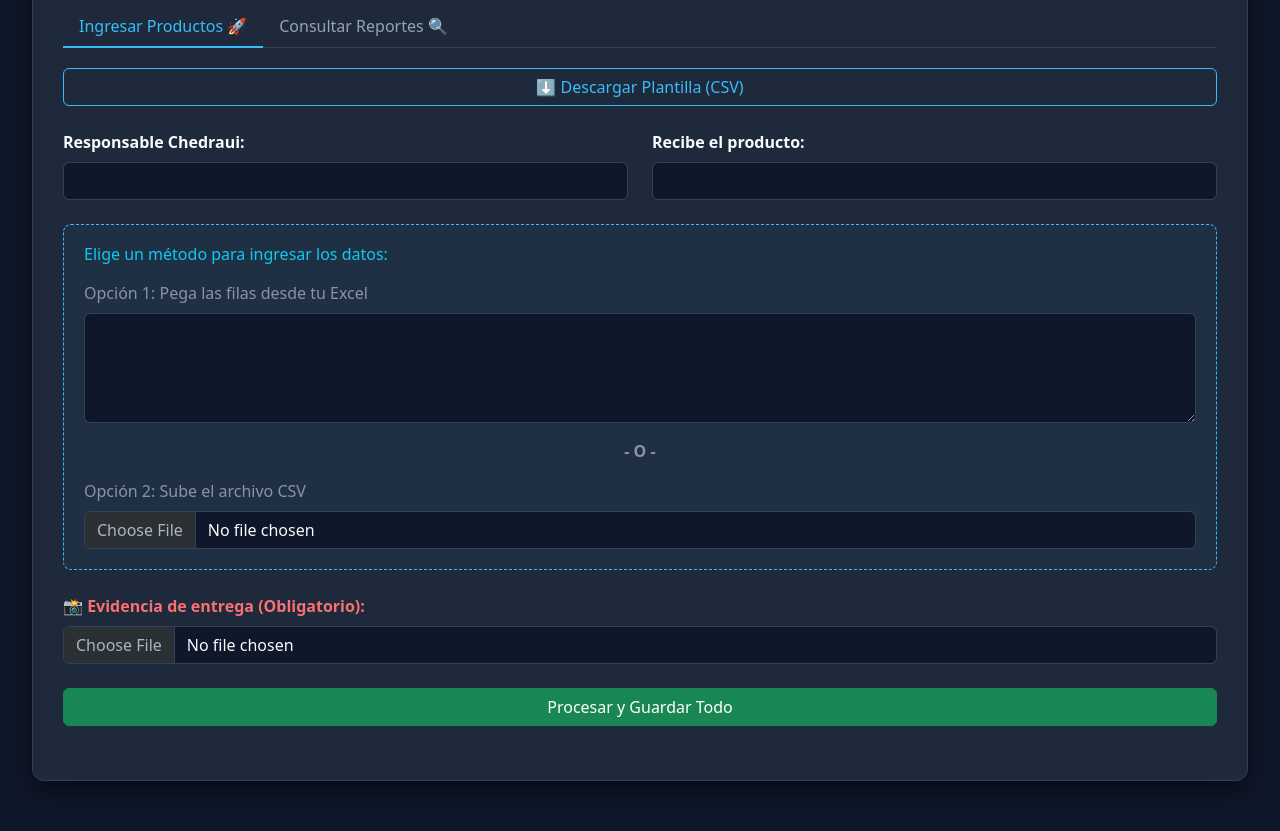
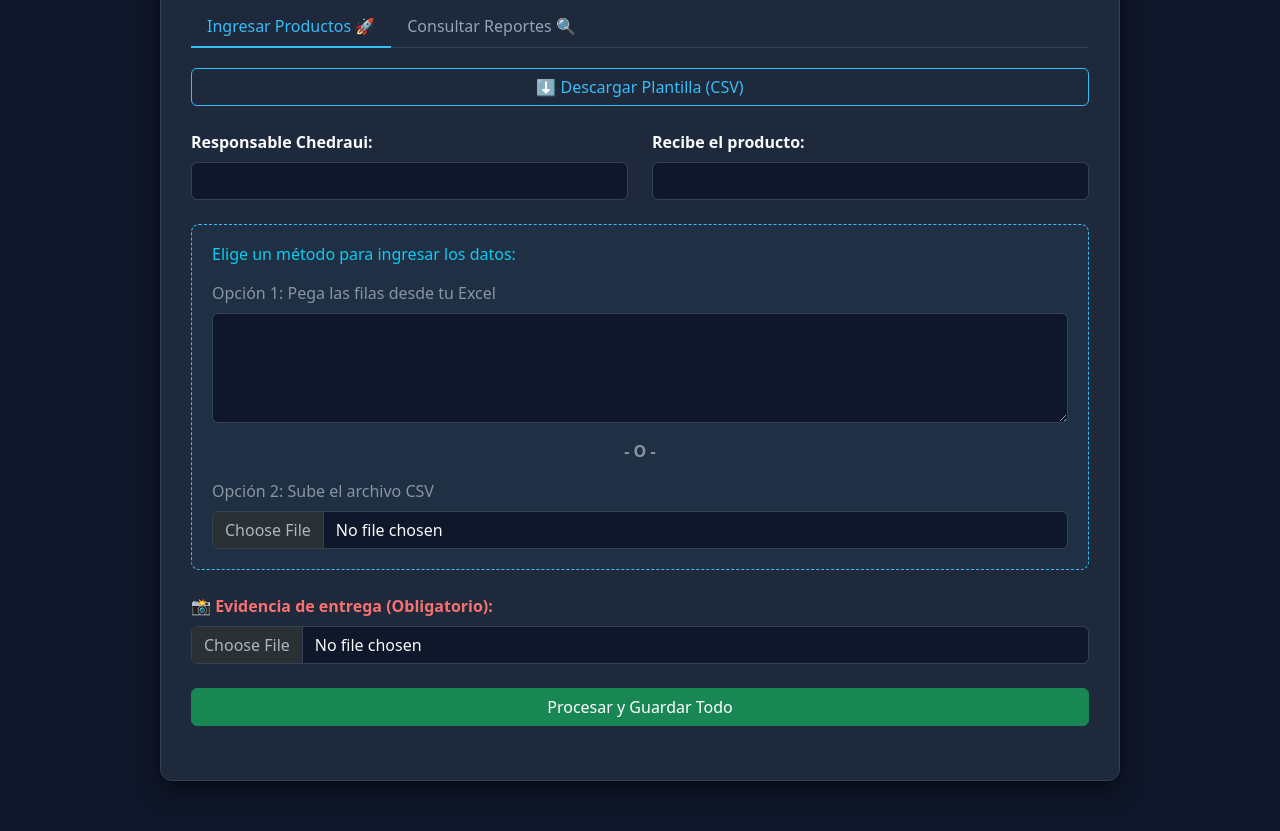
Before and after one commit to kevinsilva-rgb/app-sobrantes, a plain HTML site: page index.html in a window 1280 px wide. Shown: the part 117-948 px from the top of the page. Drawn offline with nearby package versions, Linux system fonts and the light colour scheme.

Commit message:
Update index.html
Se actualiza %

```diff
--- a/index.html
+++ b/index.html
@@ -8,7 +8,7 @@
   <style>
     :root { --bg-profundo: #0f172a; --bg-tarjeta: #1e293b; --bordes: #334155; --texto-claro: #f8fafc; --texto-muted: #94a3b8; --acento-azul: #38bdf8; }
     body { background-color: var(--bg-profundo); color: var(--texto-claro); padding-top: 30px; padding-bottom: 50px; }
-    .container { max-width: 95%; background-color: var(--bg-tarjeta); padding: 30px; border-radius: 12px; box-shadow: 0 10px 25px rgba(0,0,0,0.5); border: 1px solid var(--bordes); margin: 0 auto; }
+    .container { max-width: 75%; background-color: var(--bg-tarjeta); padding: 30px; border-radius: 12px; box-shadow: 0 10px 25px rgba(0,0,0,0.5); border: 1px solid var(--bordes); margin: 0 auto; }
     h2 { color: var(--texto-claro); font-weight: 600; }
     .nav-tabs { border-bottom: 1px solid var(--bordes); margin-bottom: 20px; }
     .nav-tabs .nav-link { color: var(--texto-muted); font-weight: 500; border: none; border-bottom: 2px solid transparent; }
```
